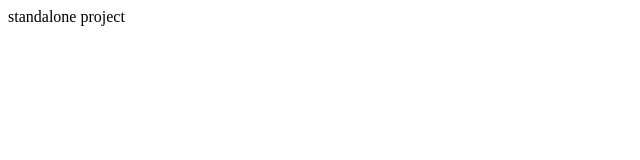
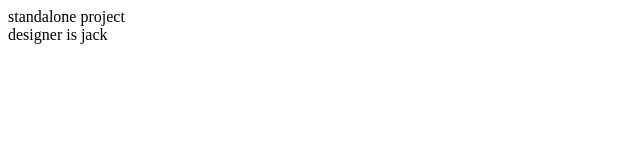
Before and after one commit to Jagdish9870/First_app, an Angular app: page / in a window 1280 px wide. Shown: the top 160 px of the page, without its empty margins (0-640 px from the left). Built offline with nearby package versions, Linux system fonts and the light colour scheme.

Commit message:
property binding

```diff
--- a/src/app/app.html
+++ b/src/app/app.html
@@ -1 +1,2 @@
 <div> standalone project</div>
+<div> {{property_binding}}</div>
--- a/src/app/app.ts
+++ b/src/app/app.ts
@@ -9,5 +9,5 @@ import { RouterOutlet } from '@angular/router';
 })
 export class App {
   protected readonly title = signal('First_app');
-
+  property_binding=" designer is jack"
 }
```
